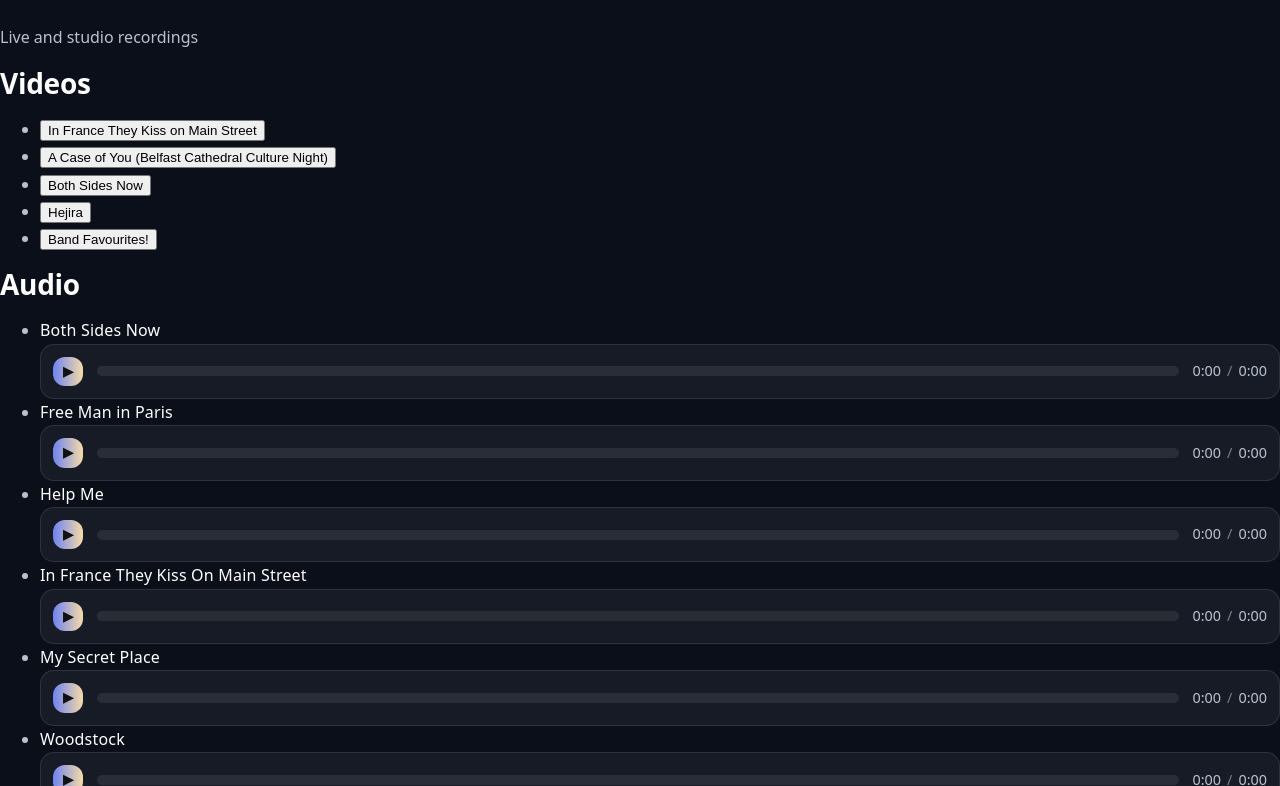
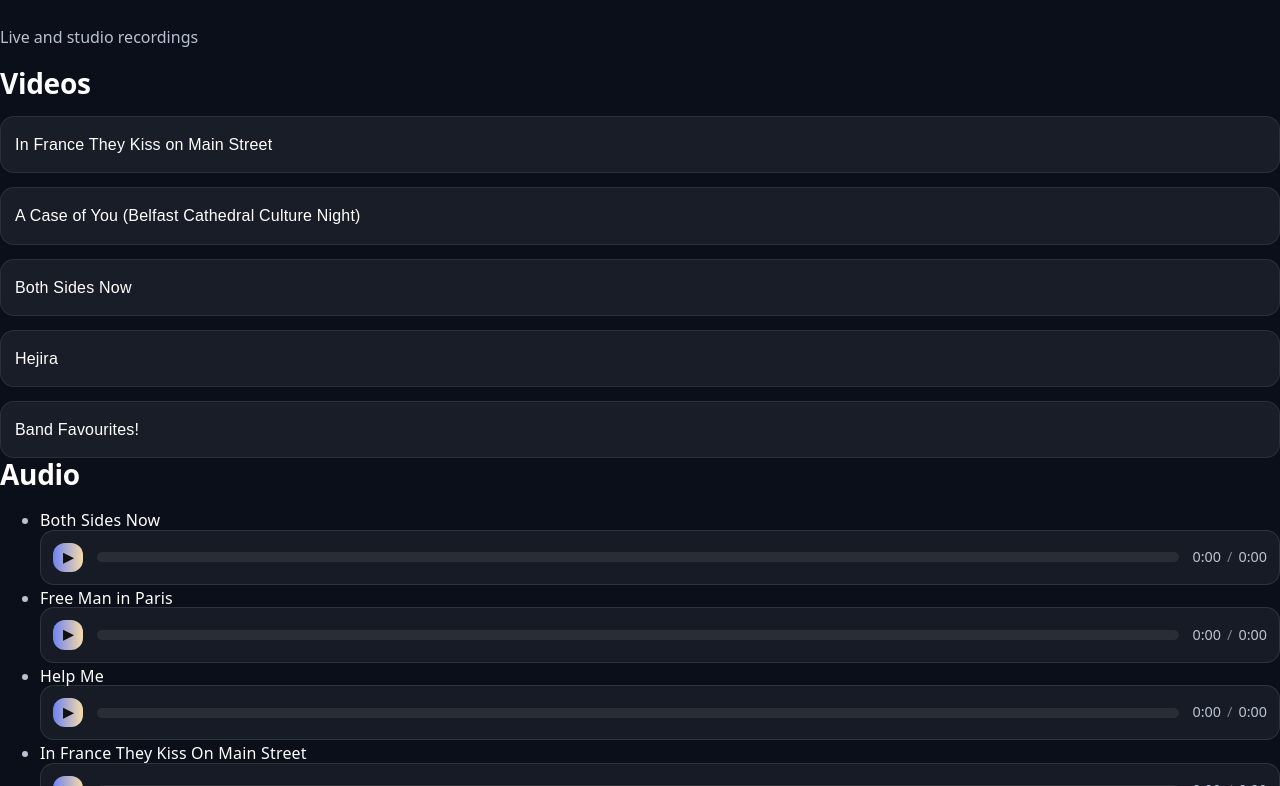
Before and after one commit to davidmul99snl/shadows-and-light-site, a Next.js app: page /media in a window 1280 px wide. Shown: the part 834-1620 px from the top of the page. Built offline with nearby package versions, Linux system fonts and the light colour scheme.

Commit message:
Add styles for audio title and video list

```diff
--- a/styles/globals.css
+++ b/styles/globals.css
@@ -269,3 +269,134 @@ ul.media-grid > li > .media-tile > video.media-frame{
   color: var(--fg);              /* cleaner contrast */
   margin: 0 0 4px;
 }
+
+/* --- Audio title refinement (less chunky) --- */
+.audioTitle{
+  font-size: var(--text-base);
+  font-weight: 500;
+  letter-spacing: 0.2px;
+  color: var(--fg);
+  margin: 0;
+}
+
+/* --- Videos list (no thumbnails) --- */
+.videoList{
+  list-style: none;
+  padding: 0;
+  margin: 0;
+  display: grid;
+  gap: 14px;
+}
+
+.videoListItem{
+  background: var(--panel);
+  border: 1px solid rgba(255,255,255,0.08);
+  border-radius: 14px;
+  padding: 14px;
+}
+
+.videoLink{
+  appearance: none;
+  border: none;
+  background: transparent;
+  padding: 0;
+  margin: 0;
+  cursor: pointer;
+  text-align: left;
+
+  font-size: var(--text-base);
+  font-weight: 500;
+  letter-spacing: 0.2px;
+  color: var(--fg);
+}
+
+.videoLink:hover{
+  text-decoration: underline;
+}
+
+.videoMeta{
+  margin: 6px 0 0;
+  font-size: var(--text-sm);
+  color: var(--muted);
+}
+
+.videoMetaSmall{
+  margin: 6px 0 0;
+  font-size: var(--text-xs);
+  color: color-mix(in oklab, var(--muted) 85%, transparent);
+}
+
+/* --- Modal --- */
+.modalBackdrop{
+  position: fixed;
+  inset: 0;
+  background: rgba(0,0,0,0.55);
+  display: grid;
+  place-items: center;
+  padding: 18px;
+  z-index: 50;
+}
+
+.modal{
+  width: min(960px, 100%);
+  max-height: calc(100vh - 24px);   /* mobile-safe */
+  display: flex;                    /* allows body scroll area */
+  flex-direction: column;
+  background: color-mix(in oklab, var(--bg) 80%, #000);
+  border: 1px solid rgba(255,255,255,0.10);
+  border-radius: 18px;
+  overflow: hidden;
+  box-shadow: 0 20px 60px rgba(0,0,0,0.55);
+}
+
+.modalHeader{
+  display: flex;
+  align-items: center;
+  justify-content: space-between;
+  gap: 12px;
+  padding: 12px 14px;
+  border-bottom: 1px solid rgba(255,255,255,0.08);
+}
+
+.modalTitle{
+  font-size: var(--text-base);
+  font-weight: 550;
+  letter-spacing: 0.2px;
+  color: var(--fg);
+}
+
+.modalClose{
+  appearance: none;
+  border: 1px solid rgba(255,255,255,0.14);
+  background: rgba(255,255,255,0.04);
+  color: var(--fg);
+  border-radius: 14px;
+  padding: 10px 12px;               /* touch-friendly */
+  cursor: pointer;
+}
+
+.modalClose:hover{
+  background: rgba(255,255,255,0.07);
+}
+
+.modalBody{
+  overflow: auto;                   /* scroll inside modal if needed */
+}
+
+.modalFrame{
+  width: 100%;
+  aspect-ratio: 16 / 9;
+  border: 0;
+  display: block;
+}
+
+.modalVideo{
+  width: 100%;
+  display: block;
+}
+
+/* --- Optional: make Tailwind neutral text/borders less "light-theme" on dark bg --- */
+/* This gently fixes places where text-neutral-600 etc is used inside your pages. */
+.text-neutral-600{ color: var(--muted) !important; }
+.text-neutral-500{ color: color-mix(in oklab, var(--muted) 85%, transparent) !important; }
+.border-neutral-200{ border-color: rgba(255,255,255,0.10) !important; }
```
